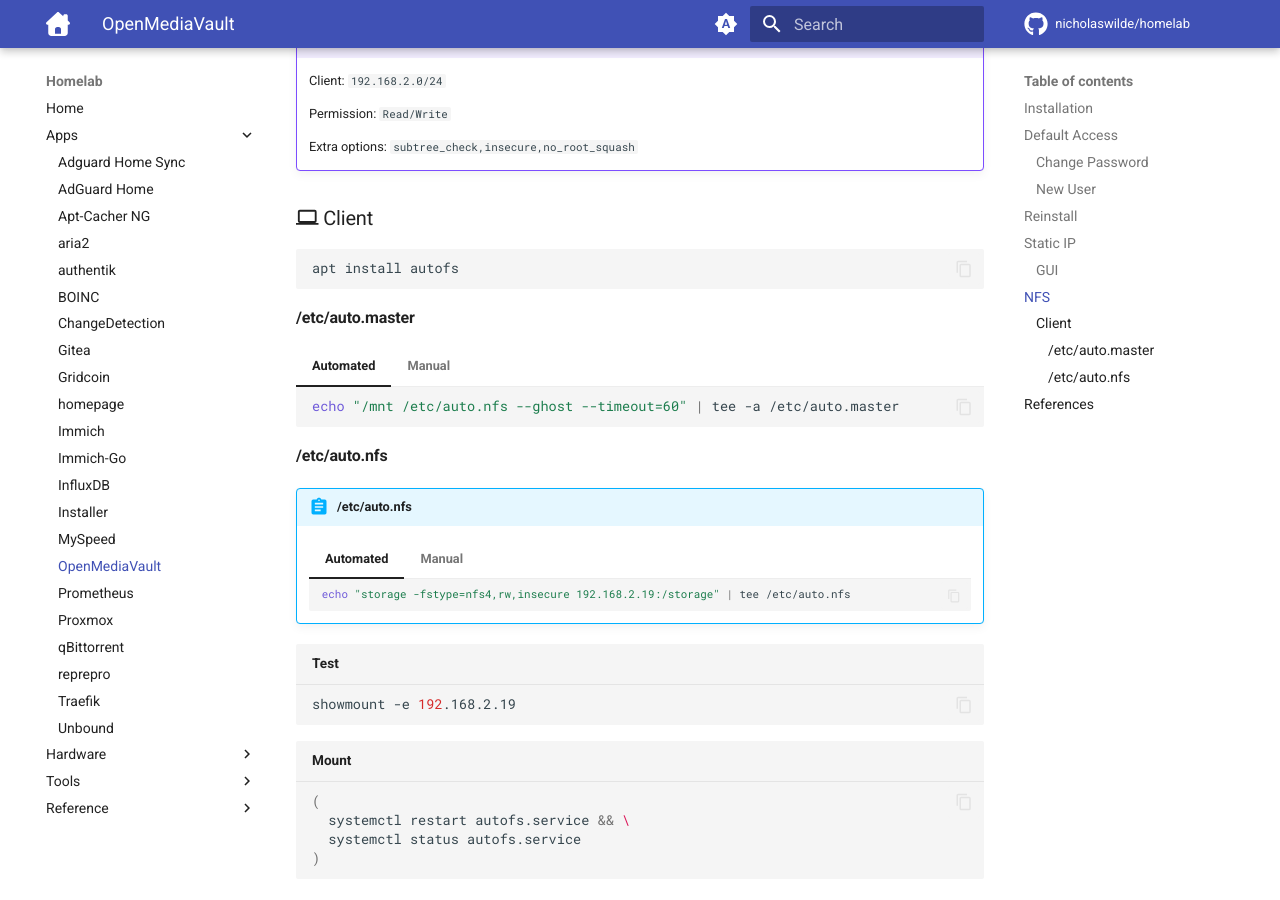
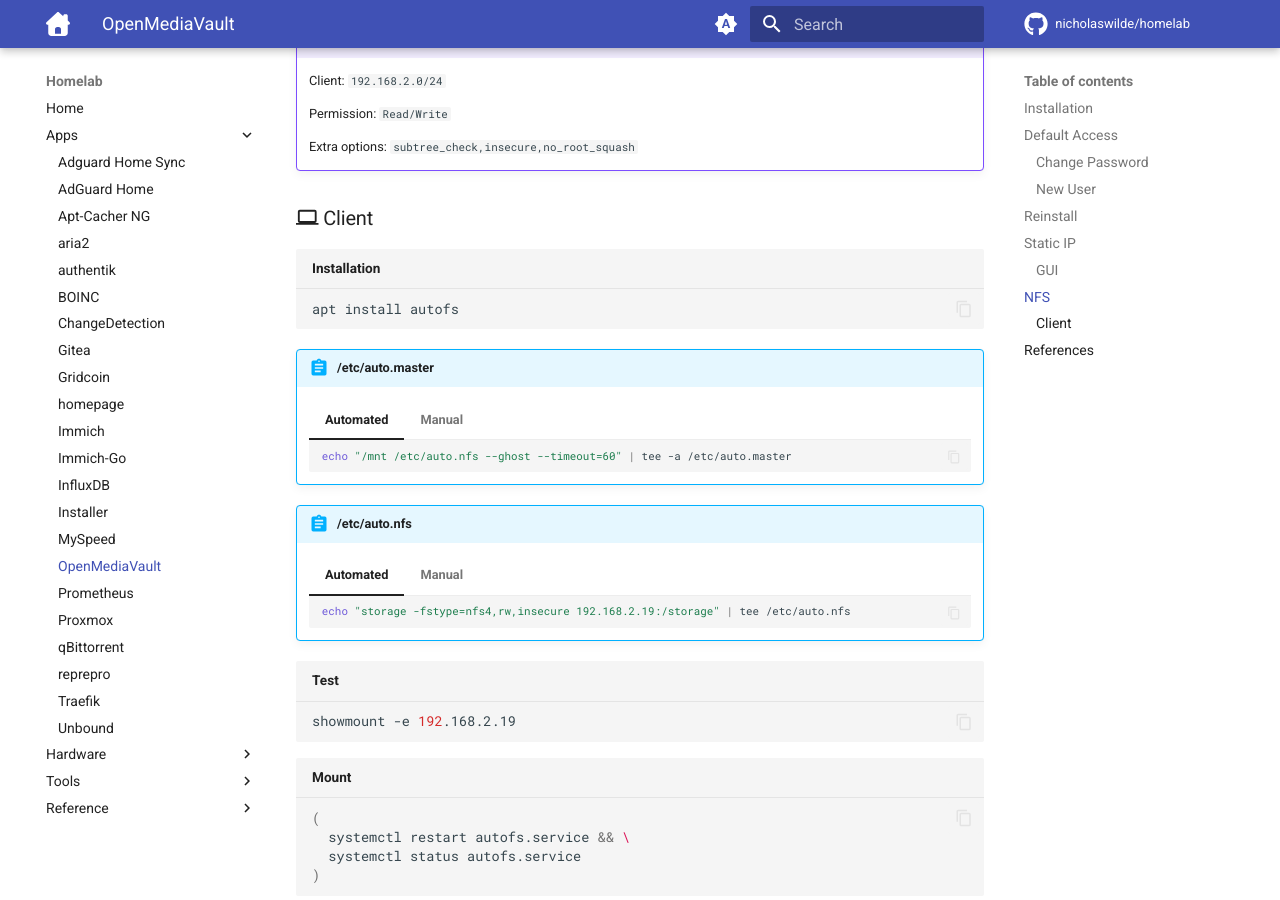
Before and after one commit to nicholaswilde/homelab, an MkDocs documentation site: the page built from docs/apps/openmediavault.md, in a window 1280 px wide and 900 px high, scrolled down 2521 px. Built offline with MkDocs 1.6.1 and Material for MkDocs 9.7.7, drawn with Linux system fonts in a browser that asks for light colours; emoji names are drawn with the system emoji font; comment, search, counter and statistics services are not loaded.

Commit message:
Update openmediavault.md

````diff
--- a/docs/apps/openmediavault.md
+++ b/docs/apps/openmediavault.md
@@ -114,26 +114,24 @@
 
 ### :material-laptop: Client
 
-```shell
+```shell title="Installation"
 apt install autofs
 ```
 
-#### /etc/auto.master
+!!! abstract "/etc/auto.master"
 
-=== "Automated"
+    === "Automated"
 
-    ```shell
-    echo "/mnt /etc/auto.nfs --ghost --timeout=60" | tee -a /etc/auto.master
-    ```
+        ```shell
+        echo "/mnt /etc/auto.nfs --ghost --timeout=60" | tee -a /etc/auto.master
+        ```
 
-=== "Manual"
+    === "Manual"
 
-    ```ini title="/etc/auto.master"
-    +auto.master
-    /mnt /etc/auto.nfs --ghost --timeout=60
-    ```
-
-#### /etc/auto.nfs
+        ```ini title="/etc/auto.master"
+        +auto.master
+        /mnt /etc/auto.nfs --ghost --timeout=60
+        ```
 
 !!! abstract "/etc/auto.nfs"
 
````
